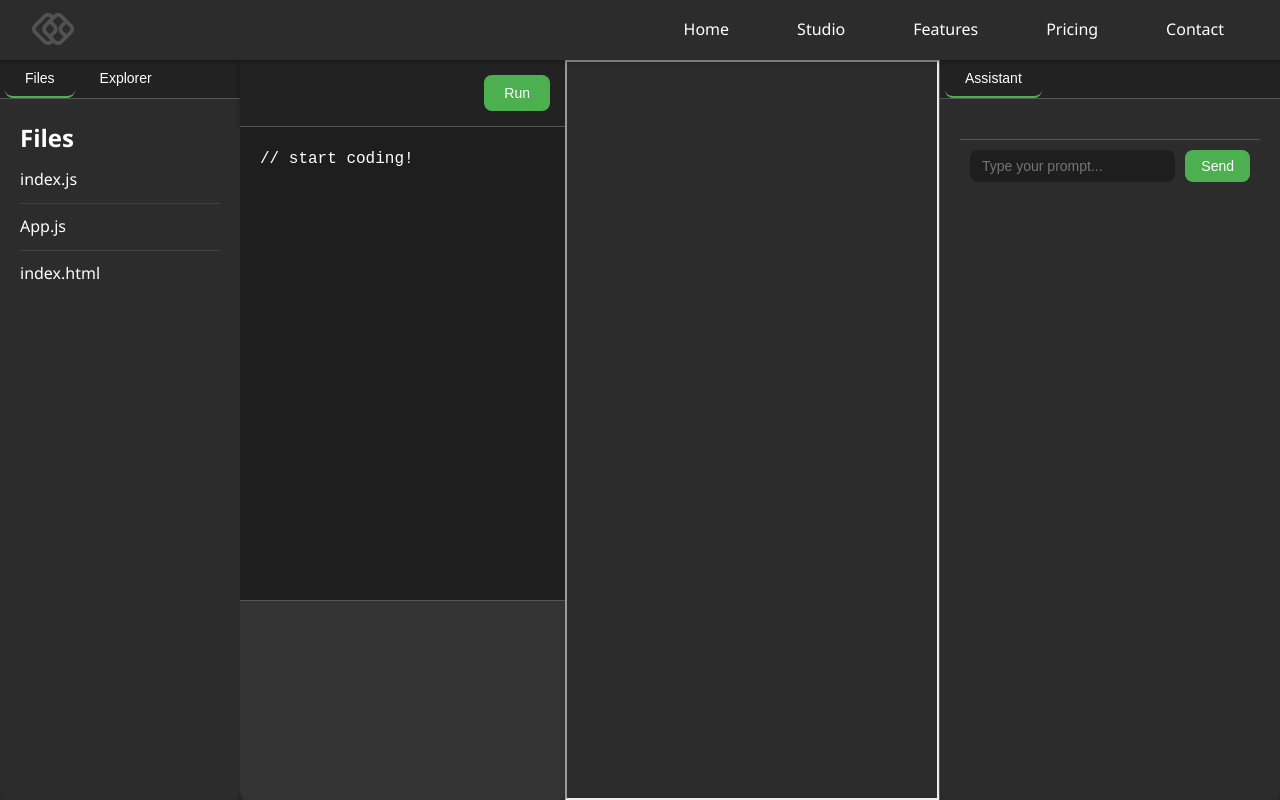
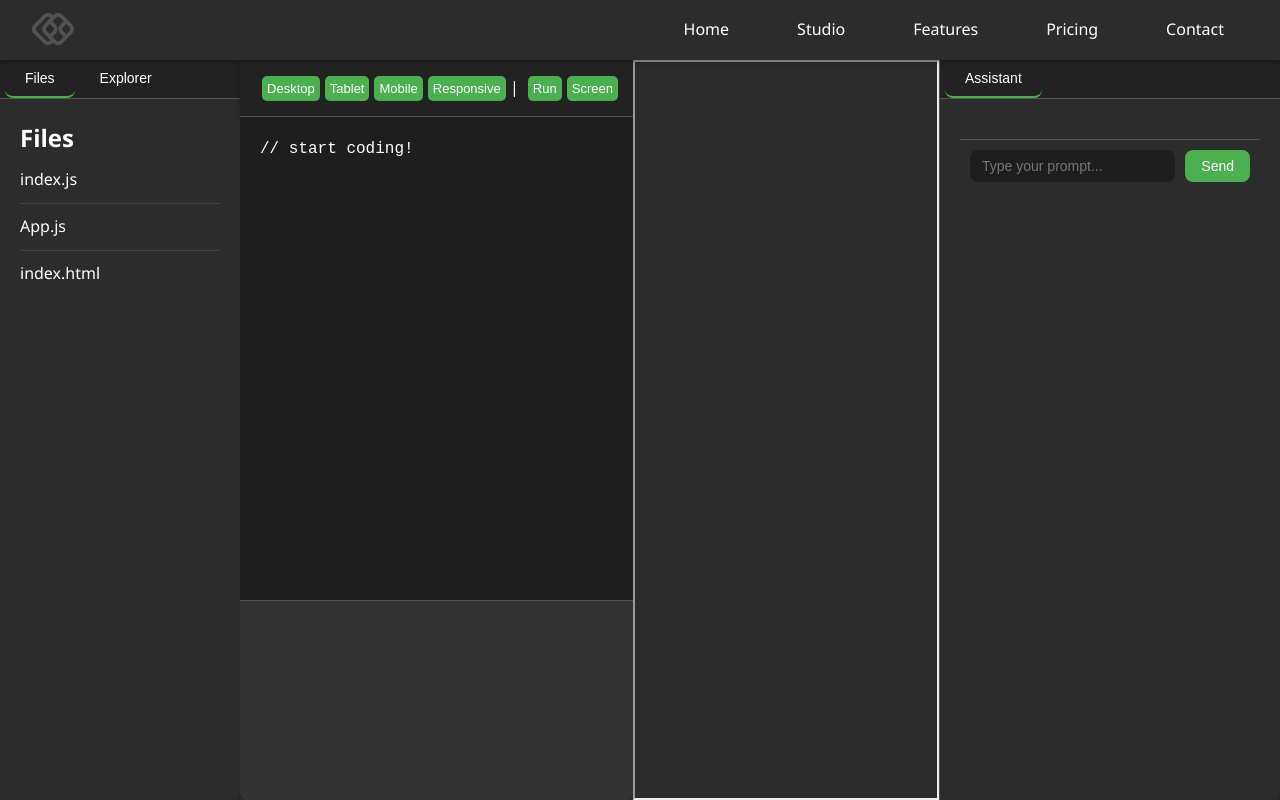
Before and after one commit to sh-navid/NabotStudio, a React (Create React App) app: page /studio in a window 1280 px wide. Built offline with nearby package versions, Linux system fonts and the light colour scheme.

Commit message:
[Enhancement] Update the toolbar

```diff
--- a/src/App.css
+++ b/src/App.css
@@ -144,6 +144,12 @@ nav a:hover {
   text-align: right;
   box-shadow: 0 2px 5px var(--box-shadow-color);
   border-bottom: 1px solid var(--border-color);
+}
+
+.toolbar button{
+  font-size: small;
+  padding: 5px;
+  border-radius: 5px;
 }
 
 .editor {
--- a/src/components/Toolbar.js
+++ b/src/components/Toolbar.js
@@ -1,9 +1,15 @@
-import React from 'react';
+import React from "react";
 
-function Toolbar({ runCode }) {
+function Toolbar({ runCode, newTab }) {
   return (
     <div className="toolbar">
+      <button onClick={runCode}>Desktop</button>
+      <button onClick={runCode}>Tablet</button>
+      <button onClick={runCode}>Mobile</button>
+      <button onClick={runCode}>Responsive</button>
+      <span> | </span>
       <button onClick={runCode}>Run</button>
+      <button onClick={newTab}>Screen</button>
     </div>
   );
 }
```
